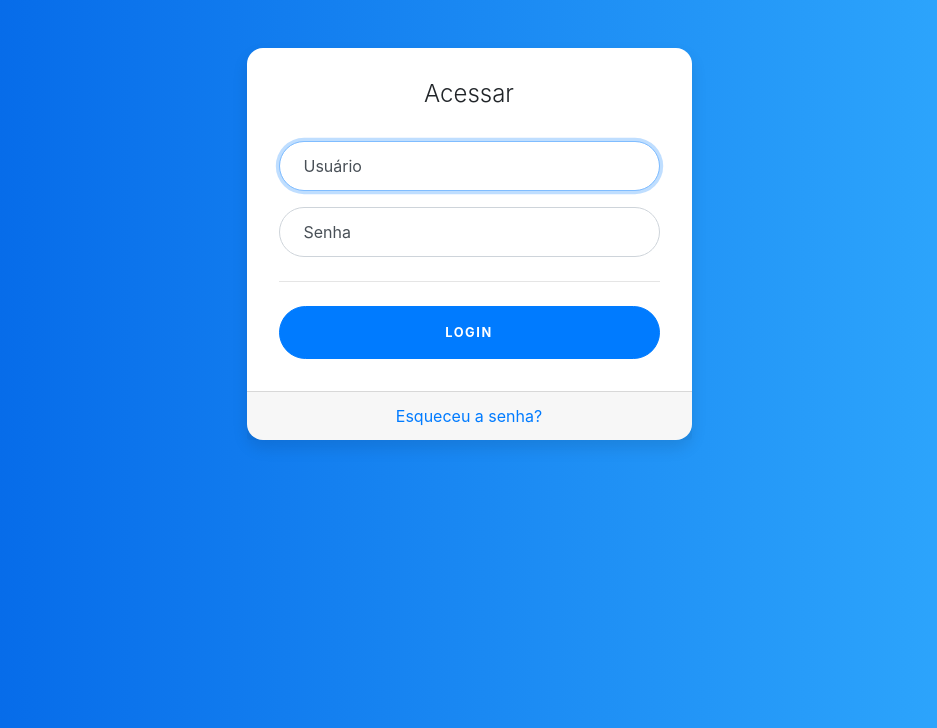
After one commit to tiagocordeiro/django-easy-party, a Django app: page /accounts/login/ in a window 1280 px wide. The commit adds this page. Shown: the top 728 px of the page, without its empty margins (171-1108 px from the left). Run offline with Django 3.2, Linux system fonts and the light colour scheme; parts of the project's set-up code (start-up, migrations or seed data) failed here and were passed over; some libraries are stand-ins or nearby versions.

Commit message:
User login, logged_out and refactored
Melhorias:
  - new static files (backgrounds, fonts...)
  - html improvements
  - added paginate

```diff
--- a/easyparty/settings.py
+++ b/easyparty/settings.py
@@ -118,6 +118,8 @@ USE_L10N = True
 
 USE_TZ = True
 
+# Redirect to home URL after login # TODO(Default redirects to /accounts/profile/)
+LOGIN_REDIRECT_URL = '/'
 
 # Static files (CSS, JavaScript, Images)
 # https://docs.djangoproject.com/en/3.0/howto/static-files/
--- a/easyparty/urls.py
+++ b/easyparty/urls.py
@@ -23,5 +23,6 @@ admin.site.site_header = 'DjangoEasyParty'
 urlpatterns = [
     path('', include('core.urls')),
     path('invites/', include('invitation.urls')),
+    path('accounts/', include('django.contrib.auth.urls')),
     path('admin/', admin.site.urls),
 ] + static(settings.MEDIA_URL, document_root=settings.MEDIA_ROOT)
--- a/invitation/urls.py
+++ b/invitation/urls.py
@@ -3,6 +3,6 @@ from django.urls import path
 from . import views
 
 urlpatterns = [
-    path('', views.list_invites, name='list_invites'),
-    path('download/<pk>/', views.download_invite, name='download_invite')
+    path('', views.invites_list, name='invites_list'),
+    path('download/<pk>/', views.invite_download_jpg, name='invite_download_jpg')
 ]
--- a/templates/base.html
+++ b/templates/base.html
@@ -29,7 +29,7 @@
     </style>
     {% block extra_css %}{% endblock extra_css %}
 
-    <title>Hello, world!</title>
+    <title>{% block title %}{% endblock %} - Django Easy Party</title>
 </head>
 <body>
 
--- a/templates/core/index.html
+++ b/templates/core/index.html
@@ -1,4 +1,5 @@
 {% extends "base.html" %}
+{% block title %}Home{% endblock %}
 
 {% block content %}
     <div class="container">
--- /dev/null
+++ b/templates/registration/login.html
@@ -0,0 +1,219 @@
+<!doctype html>
+<html lang="pt-br">
+<head>
+    <!-- Required meta tags -->
+    <meta charset="utf-8">
+    <meta name="viewport" content="width=device-width, initial-scale=1, shrink-to-fit=no">
+
+    <!-- Bootstrap CSS -->
+    <link rel="stylesheet" href="https://stackpath.bootstrapcdn.com/bootstrap/4.4.1/css/bootstrap.min.css" integrity="sha384-Vkoo8x4CGsO3+Hhxv8T/Q5PaXtkKtu6ug5TOeNV6gBiFeWPGFN9MuhOf23Q9Ifjh" crossorigin="anonymous">
+    <!-- Custom Style -->
+    <style>
+        :root {
+            --input-padding-x: 1.5rem;
+            --input-padding-y: .75rem;
+        }
+
+        body {
+            background: #007bff;
+            background: linear-gradient(to right, #0062E6, #33AEFF);
+        }
+
+        .card-signin {
+            border: 0;
+            border-radius: 1rem;
+            box-shadow: 0 0.5rem 1rem 0 rgba(0, 0, 0, 0.1);
+        }
+
+        .card-signin .card-title {
+            margin-bottom: 2rem;
+            font-weight: 300;
+            font-size: 1.5rem;
+        }
+
+        .card-signin .card-body {
+            padding: 2rem;
+        }
+
+        .form-signin {
+            width: 100%;
+        }
+
+        .form-signin .btn {
+            font-size: 80%;
+            border-radius: 5rem;
+            letter-spacing: .1rem;
+            font-weight: bold;
+            padding: 1rem;
+            transition: all 0.2s;
+        }
+
+        .form-label-group {
+            position: relative;
+            margin-bottom: 1rem;
+        }
+
+        .form-label-group input {
+            height: auto;
+            border-radius: 2rem;
+        }
+
+        .form-label-group > input,
+        .form-label-group > label {
+            padding: var(--input-padding-y) var(--input-padding-x);
+        }
+
+        .form-label-group > label {
+            position: absolute;
+            top: 0;
+            left: 0;
+            display: block;
+            width: 100%;
+            margin-bottom: 0;
+            /* Override default `<label>` margin */
+            line-height: 1.5;
+            color: #495057;
+            border: 1px solid transparent;
+            border-radius: .25rem;
+            transition: all .1s ease-in-out;
+        }
+
+        .form-label-group input::-webkit-input-placeholder {
+            color: transparent;
+        }
+
+        .form-label-group input:-ms-input-placeholder {
+            color: transparent;
+        }
+
+        .form-label-group input::-ms-input-placeholder {
+            color: transparent;
+        }
+
+        .form-label-group input::-moz-placeholder {
+            color: transparent;
+        }
+
+        .form-label-group input::placeholder {
+            color: transparent;
+        }
+
+        .form-label-group input:not(:placeholder-shown) {
+            padding-top: calc(var(--input-padding-y) + var(--input-padding-y) * (2 / 3));
+            padding-bottom: calc(var(--input-padding-y) / 3);
+        }
+
+        .form-label-group input:not(:placeholder-shown) ~ label {
+            padding-top: calc(var(--input-padding-y) / 3);
+            padding-bottom: calc(var(--input-padding-y) / 3);
+            font-size: 12px;
+            color: #777;
+        }
+
+        .btn-google {
+            color: white;
+            background-color: #ea4335;
+        }
+
+        .btn-facebook {
+            color: white;
+            background-color: #3b5998;
+        }
+
+        /* Fallback for Edge
+        -------------------------------------------------- */
+
+        @supports (-ms-ime-align: auto) {
+            .form-label-group > label {
+                display: none;
+            }
+
+            .form-label-group input::-ms-input-placeholder {
+                color: #777;
+            }
+        }
+
+        /* Fallback for IE
+        -------------------------------------------------- */
+
+        @media all and (-ms-high-contrast: none),
+        (-ms-high-contrast: active) {
+            .form-label-group > label {
+                display: none;
+            }
+
+            .form-label-group input:-ms-input-placeholder {
+                color: #777;
+            }
+        }
+    </style>
+
+
+    <title>Django Easy Party - Login</title>
+</head>
+<body>
+
+
+<div class="container">
+    <div class="row">
+        <div class="col-sm-9 col-md-7 col-lg-5 mx-auto">
+            <div class="card card-signin my-5">
+                <div class="card-body">
+                    {% if form.errors %}
+                        <div class="alert alert-danger" role="alert">
+                            Seu usuário e senha não correspondem. Por favor, tente novamente.
+                        </div>
+                    {% endif %}
+
+                    {% if next %}
+                        {% if user.is_authenticated %}
+                            <div class="alert alert-primary" role="alert">
+                                Sua conta não tem acesso a esta página. Para proseguir, acesse com outra conta.
+                            </div>
+                        {% else %}
+                            <div class="alert alert-secondary" role="alert">
+                                Por favor, faça login para visualizar esta página.
+                            </div>
+                        {% endif %}
+                    {% endif %}
+
+                    <h5 class="card-title text-center">Acessar</h5>
+                    <form class="form-signin" action="{% url 'login' %}" method="post">
+                        {% csrf_token %}
+
+                        <div class="form-label-group">
+                            <input type="text" name="username" autofocus="" maxlength="254" placeholder="Username" class="form-control" autocomplete="off" required="" id="id_username">
+                            <label for="id_username">Usuário</label>
+                        </div>
+
+                        <div class="form-label-group">
+                            <input type="password" name="password" placeholder="Password" class="form-control" autocomplete="off" required="" id="id_password">
+                            <label for="id_password">Senha</label>
+                        </div>
+
+                        <hr class="my-4">
+
+                        <input type="hidden" name="next" value="{{ next }}"/>
+
+                        <button type="submit" value="login" class="btn btn-lg btn-primary btn-block text-uppercase" name="login">
+                            Login
+                        </button>
+
+                    </form>
+                </div>
+                <div class="card-footer text-center">
+                    <a href="{% url 'password_reset' %}" class="btn-link">Esqueceu a senha?</a>
+                </div>
+            </div>
+        </div>
+    </div>
+</div>
+
+
+<!-- Optional JavaScript -->
+<!-- jQuery first, then Popper.js, then Bootstrap JS -->
+<script src="https://code.jquery.com/jquery-3.4.1.slim.min.js" integrity="sha384-J6qa4849blE2+poT4WnyKhv5vZF5SrPo0iEjwBvKU7imGFAV0wwj1yYfoRSJoZ+n" crossorigin="anonymous"></script>
+<script src="https://cdn.jsdelivr.net/npm/popper.js@1.16.0/dist/umd/popper.min.js" integrity="sha384-Q6E9RHvbIyZFJoft+2mJbHaEWldlvI9IOYy5n3zV9zzTtmI3UksdQRVvoxMfooAo" crossorigin="anonymous"></script>
+<script src="https://stackpath.bootstrapcdn.com/bootstrap/4.4.1/js/bootstrap.min.js" integrity="sha384-wfSDF2E50Y2D1uUdj0O3uMBJnjuUD4Ih7YwaYd1iqfktj0Uod8GCExl3Og8ifwB6" crossorigin="anonymous"></script>
+</body>
+</html>
```
Also changed, not shown: invitation/facade.py (added, +42 -0 lines), invitation/views.py (+19 -21 lines), templates/invitation/invites.html (+47 -6 lines), templates/main-nav.html (+17 -1 lines), templates/registration/logged_out.html (added, +203 -0 lines), core/static/images/avatar.png (added), invitation/static/convites/convite.jpg (added), invitation/static/fonts/Amatic-Bold.ttf (added), invitation/static/fonts/Roboto-Medium.ttf (added).
